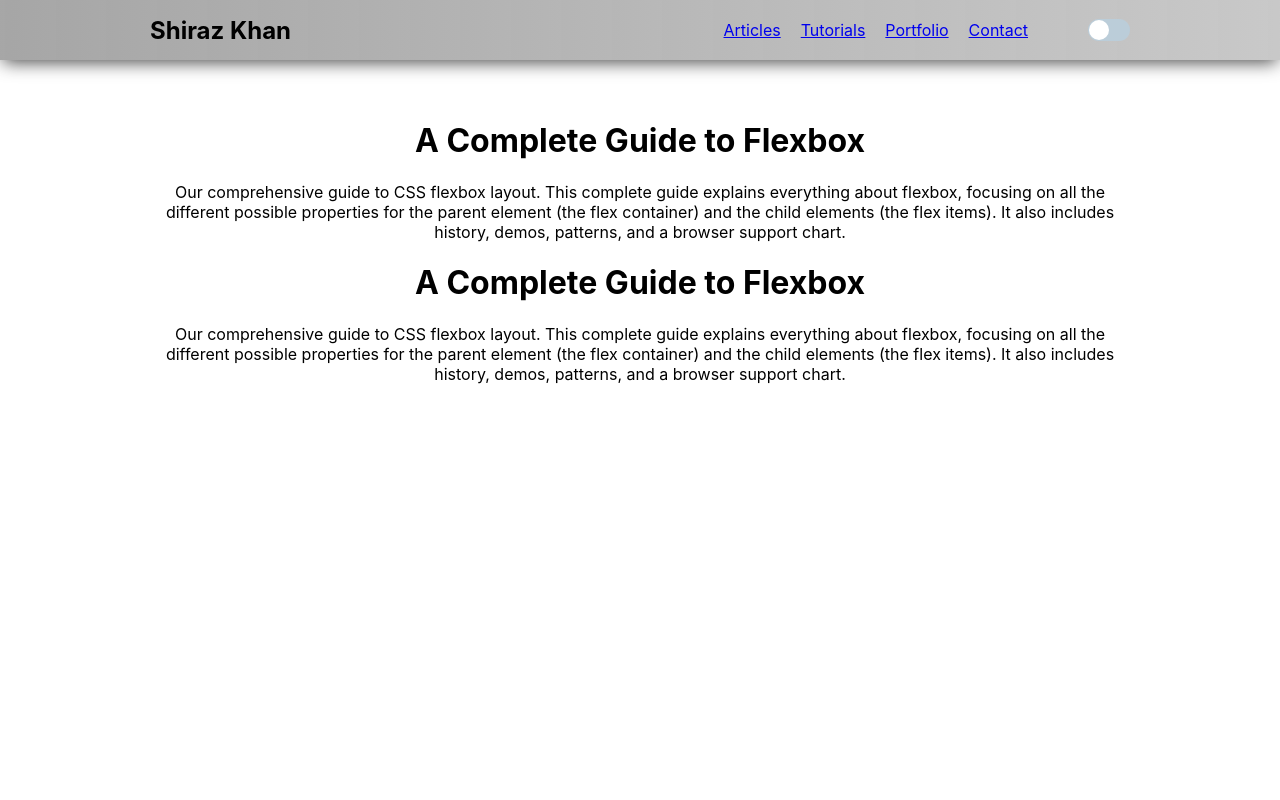
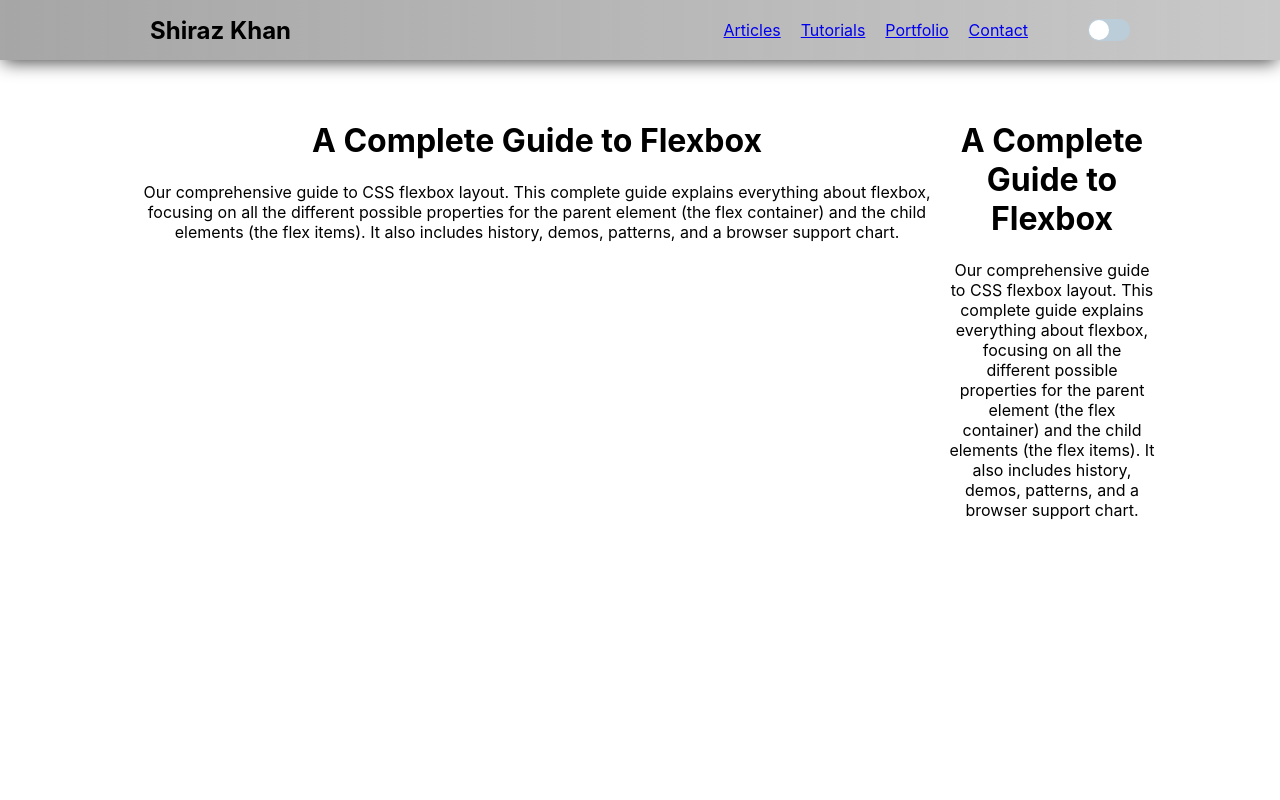
Before and after one commit to shirazkhan/Cake-Central, a React (Create React App) app: page / in a window 1280 px wide. Shown: the top 800 px of the page. Built offline with nearby package versions, Linux system fonts and the light colour scheme.

Commit message:
Fix Primary and Secondary content H Margins

```diff
--- a/src/App.js
+++ b/src/App.js
@@ -1,8 +1,8 @@
 import React from 'react';
 import { MainGrid, Header, NavBar, Brand, NavButton, NavUILabel, NavInputUI,
          Hamburger, NavSideMenu, NavSideMenuShadow, NavLinks, NavLink,
-         NightButton, SwitchUI, SwitchInputUI, SwitchSliderUI, PrimaryContent,
-         SideBar, Footer, HamburgerInner } from './styled/App';
+         NightButton, SwitchUI, SwitchInputUI, SwitchSliderUI, Content,
+         Primary, Secondary, Footer, HamburgerInner } from './styled/App';
 import TestPrimaryContent from './TestPrimaryContent';
 
 function App() {
@@ -36,10 +36,14 @@ function App() {
             </NightButton>
           </NavBar>
         </Header>
-        <PrimaryContent>
-          <TestPrimaryContent />
-          <TestPrimaryContent />
-        </PrimaryContent>
+        <Content>
+          <Primary>
+            <TestPrimaryContent />
+          </Primary>
+          <Secondary>
+            <TestPrimaryContent />
+          </Secondary>
+        </Content>
         <Footer>
           Lorem ipsum dolor, sit amet consectetur adipisicing elit.
           Illo at, similique delectus blanditiis labore nesciunt est officiis atque,
--- a/src/styled/App.js
+++ b/src/styled/App.js
@@ -8,7 +8,7 @@ const FOOTER_HEIGHT = "200px";
 const NAV_MENU_WIDTH = "250px";
 const NAV_GAP = "50px";
 const NAV_LINKS_ALIGNMENT = "flex-end";
-const CONTENT_H_MARGIN = "50px";
+const CONTENT_H_MARGIN = "25px";
 const CONTENT_V_MARGIN = "50px";
 const HAMBURGER_COLOR = "black";
 const NAV_COLOR = "rgba(255,255,255,0.80)";
@@ -24,7 +24,7 @@ export const MainGrid = styled.div`
   display: grid;
   grid-template-areas:
     "Header Header Header"
-    "PrimaryContent PrimaryContent PrimaryContent"
+    "Content Content Content"
     "Footer Footer Footer";
   text-align: center;
   grid-template-rows: ${MOBILE_NAV_HEIGHT} auto ${FOOTER_HEIGHT};
@@ -176,11 +176,30 @@ export const SwitchUI = styled.label`
 /////////////////////
 
 
-export const PrimaryContent = styled.div`
-  grid-area: PrimaryContent;
+export const Content = styled.div`
+  grid-area: Content;
+  display: flex;
+  flex-direction: row;
   min-height: 1000px;
   margin: ${CONTENT_V_MARGIN} ${CONTENT_H_MARGIN};
   color: ${CONTENT_FONT_COLOR};
+
+  @media (max-width:${MOBILE}){
+    flex-direction: column;
+  }
+
+`;
+
+export const Primary = styled.div`
+  width: 100%;
+`;
+
+export const Secondary = styled.div`
+  width: 25%;
+
+  @media (max-width:${MOBILE}){
+    width: 100%;
+  }
 
 `;
 
```
